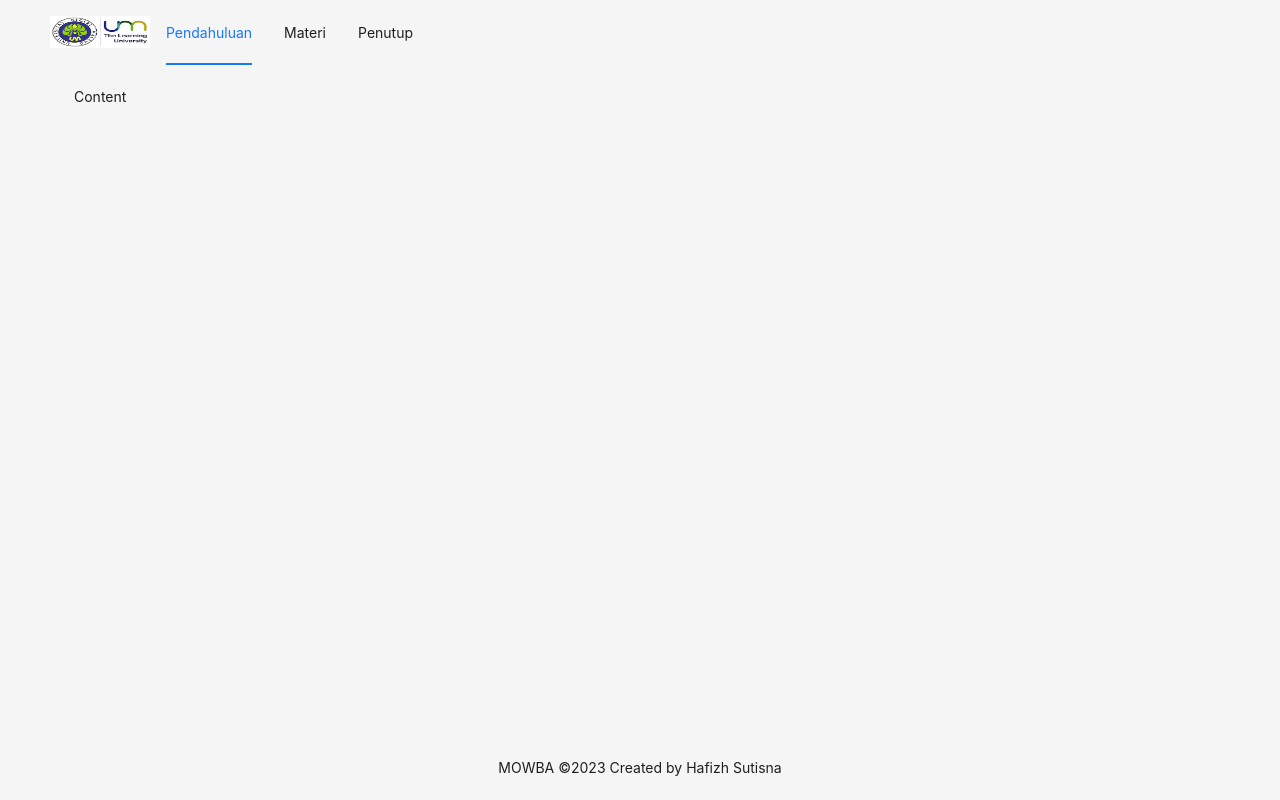
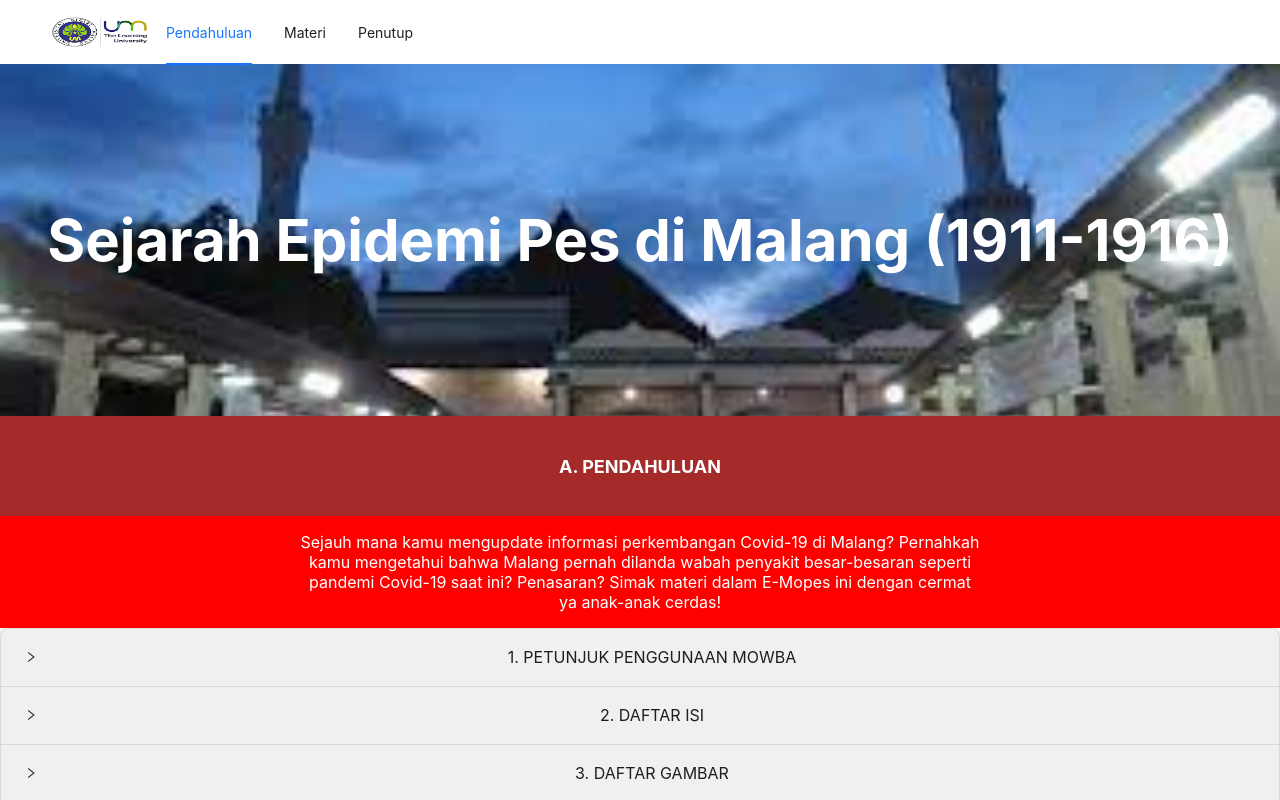
Before and after one commit to HafizhSutisna/mowba, a Next.js app: page / in a window 1280 px wide. Shown: the top 800 px of the page. Built offline with nearby package versions, Linux system fonts and the light colour scheme.

Commit message:
init pendahuluan page

```diff
--- a/src/app/page.js
+++ b/src/app/page.js
@@ -4,11 +4,11 @@ import React from 'react';
 
 import Image from 'next/image'
 
-import { Layout, Menu } from 'antd';
+import { Layout, Menu, Collapse } from 'antd';
 const { Header, Content, Footer } = Layout;
 
 const Dashboard = () => {
-  const menus = [
+  const headerItems = [
     {
       key: '1',
       label: 'Pendahuluan'
@@ -23,8 +23,41 @@ const Dashboard = () => {
     }
   ]
 
+  const collapseItems = [
+    {
+      key: '1',
+      label: '1. PETUNJUK PENGGUNAAN MOWBA',
+      children: <p>Close it!</p>
+    },
+    {
+      key: '2',
+      label: '2. DAFTAR ISI',
+      children: <p>Close it!</p>
+    },
+    {
+      key: '3',
+      label: '3. DAFTAR GAMBAR',
+      children: <p>Close it!</p>
+    },
+    {
+      key: '4',
+      label: '4. PETA KONSEP',
+      children: <p>Close it!</p>
+    },
+    {
+      key: '5',
+      label: '5. IDENTITAS MODUL',
+      children: <p>Close it!</p>
+    },
+    {
+      key: '6',
+      label: '6. KOMPETENSI DASAR',
+      children: <p>Close it!</p>
+    }
+  ]
+
   return (
-    <Layout style={{ minHeight: "100vh" }}>
+    <Layout style={{ minHeight: '100vh' }}>
       <Header
         style={{
           position: 'sticky',
@@ -33,7 +66,7 @@ const Dashboard = () => {
           width: '100%',
           display: 'flex',
           alignItems: 'center',
-          background: 'transparent'
+          background: 'white'
         }}
       >
         <Image
@@ -42,47 +75,75 @@ const Dashboard = () => {
           height={32}
           alt="Logo Kampus UM"
         />
+
         <Menu
           mode="horizontal"
           defaultOpenKeys={['1']}
           defaultSelectedKeys={['1']}
-          items={menus}
+          items={headerItems}
           disabledOverflow
-          style={{
-            background: 'transparent',
-            borderBottom: 0
-          }}
+          style={{ borderBottom: 0 }}
         />
       </Header>
-      <Content
-        className="site-layout"
-        style={{
-          padding: '0 50px',
-        }}
-      >
-        {/* <Breadcrumb
+
+      <Content style={{ textAlign: 'center' }}>
+        <div
           style={{
-            margin: '16px 0',
+            display: 'flex',
+            justifyContent: 'center',
+            alignItems: 'center',
+            minHeight: 352,
+            backgroundImage: 'url(masjid-luar-batang.jpeg)',
+            backgroundPosition: 'center',
+            backgroundRepeat: 'no-repeat',
+            backgroundSize: 'cover'
           }}
         >
-          <Breadcrumb.Item>Home</Breadcrumb.Item>
-          <Breadcrumb.Item>List</Breadcrumb.Item>
-          <Breadcrumb.Item>App</Breadcrumb.Item>
-        </Breadcrumb> */}
+          <h1 style={{ color: 'white', fontSize: 58 }}>
+            Sejarah Epidemi Pes di Malang (1911-1916)
+          </h1>
+        </div>
+
         <div
           style={{
-            padding: 24,
-            minHeight: 380,
+            display: 'flex',
+            justifyContent: 'center',
+            alignItems: 'center',
+            minHeight: 100,
+            background: 'brown',
           }}
         >
-          Content
+          <strong style={{ color: 'white', fontSize: 18 }}>
+            A. PENDAHULUAN
+          </strong>
         </div>
+
+        <div
+          style={{
+            display: 'flex',
+            justifyContent: 'center',
+            alignItems: 'center',
+            background: 'red'
+          }}
+        >
+          <div
+            style={{
+              width: 680,
+              color: 'white',
+              margin: 16,
+              fontSize: 16
+            }}
+          >
+            Sejauh mana kamu mengupdate informasi perkembangan Covid-19 di Malang?
+            Pernahkah kamu mengetahui bahwa Malang pernah dilanda wabah penyakit besar-besaran seperti pandemi Covid-19 saat ini? Penasaran?
+            Simak materi dalam E-Mopes ini dengan cermat ya anak-anak cerdas!
+          </div>
+        </div>
+
+        <Collapse size="large" items={collapseItems}/>
       </Content>
-      <Footer
-        style={{
-          textAlign: 'center',
-        }}
-      >
+
+      <Footer style={{ textAlign: 'center' }}>
         MOWBA ©2023 Created by Hafizh Sutisna
       </Footer>
     </Layout>
```
Also changed, not shown: public/masjid-luar-batang.jpeg (added).
